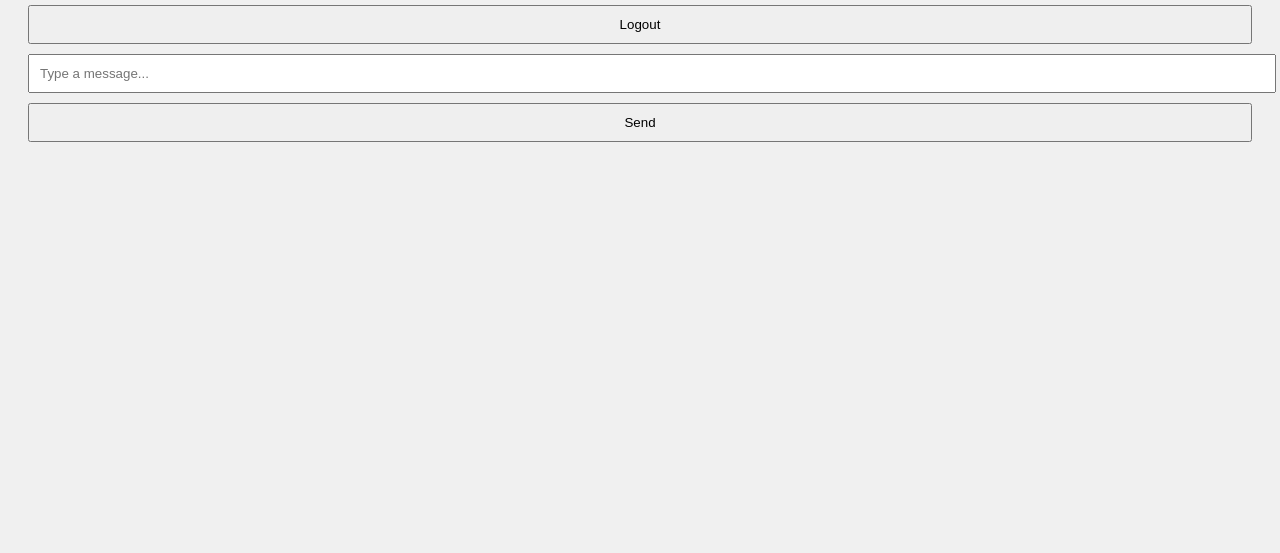
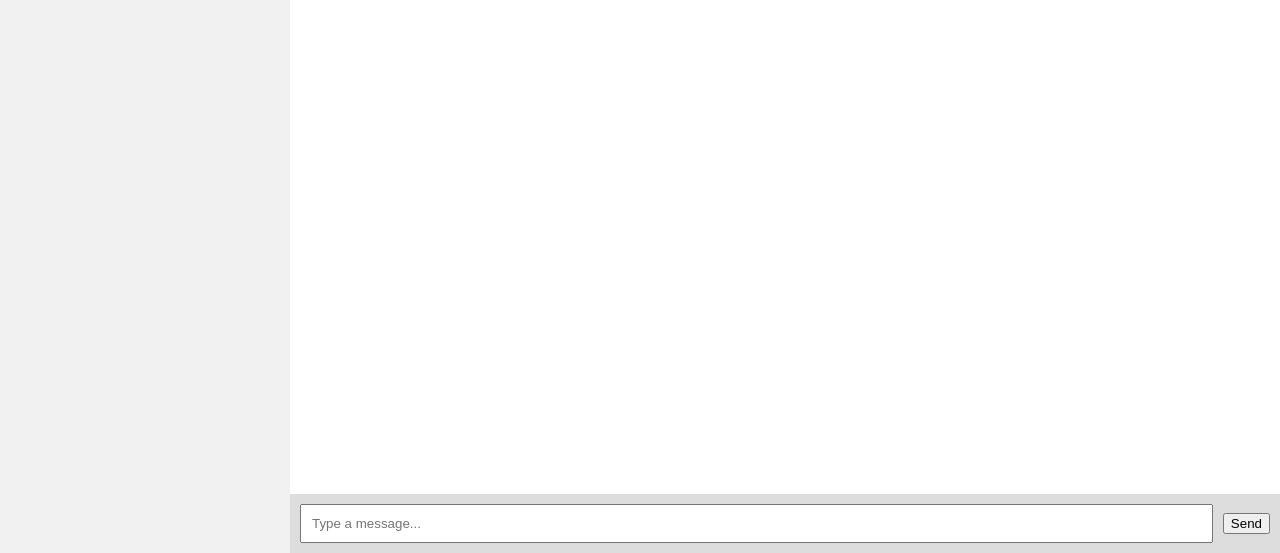
Before and after one commit to Coen3111/MESSENGER, a plain HTML site: page dashboard.html in a window 1280 px wide. Shown: the part 247-800 px from the top of the page. Drawn offline with Linux system fonts and the light colour scheme; sample sign-in values are in the browser's storage.

Commit message:
Update style.css

```diff
--- a/style.css
+++ b/style.css
@@ -1,31 +1,67 @@
 body {
+  margin: 0;
   font-family: Arial, sans-serif;
-  background-color: var(--bg, #f0f0f0);
-  color: var(--text, #000);
-  padding: 20px;
 }
 
-.container {
-  max-width: 500px;
-  margin: auto;
-  padding: 20px;
-  background: var(--container-bg, white);
-  border-radius: 10px;
-  box-shadow: 0 0 10px rgba(0,0,0,0.1);
+.landing, .auth-container, .settings-container {
+  display: flex;
+  flex-direction: column;
+  align-items: center;
+  justify-content: center;
+  height: 100vh;
 }
 
-input, textarea, select, button {
-  display: block;
-  width: 100%;
-  margin: 10px 0;
-  padding: 10px;
+.auth-buttons a {
+  margin: 10px;
+  padding: 10px 20px;
+  background-color: #007bff;
+  color: white;
+  text-decoration: none;
+  border-radius: 5px;
 }
 
-button {
-  cursor: pointer;
+.dashboard {
+  display: flex;
+  height: 100vh;
 }
 
-/* Themes */
-body.gold { --bg: #fff8e1; --text: #795548; --container-bg: #fff3cd; }
-body.matrix { --bg: #000; --text: #0f0; --container-bg: #111; }
-body.nebula { --bg: #1a1a40; --text: #e0e0ff; --container-bg: #2c2c54; }
+.sidebar {
+  width: 250px;
+  background-color: #f1f1f1;
+  padding: 20px;
+  overflow-y: auto;
+}
+
+.chat-area {
+  flex: 1;
+  display: flex;
+  flex-direction: column;
+}
+
+.chat-header, .chat-input {
+  padding: 10px;
+  background-color: #ddd;
+}
+
+.chat-window {
+  flex: 1;
+  padding: 10px;
+  overflow-y: auto;
+  background-color: #fff;
+}
+
+.chat-input {
+  display: flex;
+  align-items: center;
+}
+
+.chat-input input {
+  flex: 1;
+  padding: 10px;
+  margin-right: 10px;
+}
+
+.quick-replies button {
+  margin: 5px;
+  padding: 5px 10px;
+}
```
